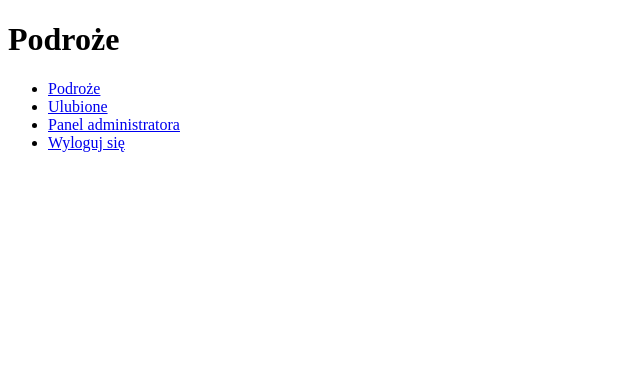
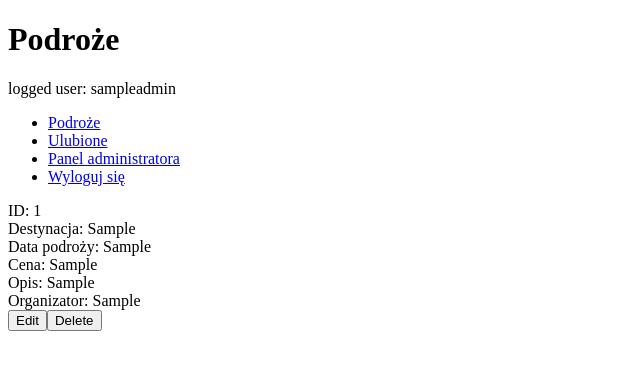
Before and after one commit to Antoni-Ostrowski/Aplikacja-do-zarz-dzania-podr-ami, a PHP site: page / in a window 1280 px wide. Shown: the top 370 px of the page, without its empty margins (0-640 px from the left). Run offline with PHP 8.4, Linux system fonts and the light colour scheme; the visitor is signed in with stand-in values (Sample User, id 1); tables that the repository leaves empty or names only in its code hold one stand-in row (values such as "Sample post").

Commit message:
edytowanie wyswietlanie podrozy

```diff
--- a/index.php
+++ b/index.php
@@ -7,16 +7,104 @@ session_start();
     <meta charset="UTF-8">
     <meta name="viewport" content="width=device-width, initial-scale=1.0">
     <title>Podroże</title>
+    <link rel="stylesheet" href="style.css">
 
 </head>
 <body>
     <h1>Podroże</h1>
     <?php
-    include 'menu.php'
+    include 'menu.php';
+
+    $conn=mysqli_connect("localhost","root","","podroze");
+
+    if(!$conn){
+        die (mysqli_connect_error() . "error");
+    }
+
+    $editing = false; // Initial state of editing
+
+    if(isset($_POST['edit'])) {
+        $editing = true;
+    }
+
+    if(isset($_POST['cancel'])) {
+        $editing = false;
+    }
+
+    if(isset($_POST['delete'])) {
+        $id_podrozy = $_POST['id_podrozy'];
+        $sql = "DELETE FROM lista_podrozy WHERE id_podrozy = $id_podrozy";
+        $result = mysqli_query($conn, $sql);
+
+        header("Location: index.php");
+        exit;
+    }
+
+    if(isset($_POST['update'])) {
+        $id_podrozy = $_POST['id_podrozy'];
+        $destynacja = $_POST['destynacja'];
+        $data_podrozy = $_POST['data_podrozy'];
+        $cena = $_POST['cena'];
+        $opis = $_POST['opis'];
+        $organizator = $_POST['organizator'];
+
+        $data_podrozy = $_POST['data_podrozy'];
+        $formatted_date = date("d/m/Y", strtotime($data_podrozy));
+
+        echo "ID: $id_podrozy<br>";
+        echo "Destynacja: $destynacja<br>";
+        echo "Data podroży: $formatted_date<br>";
+        echo "Cena: $cena<br>";
+        echo "Opis: $opis<br>";
+        echo "Organizator: $organizator<br>";
+
+        // Update the record in the database
+        $sql = "UPDATE lista_podrozy SET destynacja='$destynacja', data_podrozy='$formatted_date', cena=$cena, opis='$opis', organizator='$organizator' WHERE id_podrozy = $id_podrozy";
+        $result = mysqli_query($conn, $sql);
+
+        // Redirect to refresh the page after update
+        header("Location: index.php");
+        exit;
+    }
+
+    $sql="SELECT * FROM lista_podrozy";
+    $result = mysqli_query($conn, $sql);
+
+    if(mysqli_num_rows($result) > 0) {
+        while($row = mysqli_fetch_assoc($result)) {
+            echo '<div class="podroz">';
+            echo "<form action='index.php' method='POST'>";
+            echo "<input type='hidden' name='id_podrozy' value='".$row['id_podrozy']."'>";
+            echo "<p>ID: " . $row['id_podrozy'] ."</p>";
+
+            if ($editing) {
+                // Show inputs for editing
+                echo "<p>Destynacja: <input type='text' name='destynacja' value='".$row['destynacja']."'></p>";
+                echo "<p>Data podroży: <input type='date' name='data_podrozy' value='".$row['data_podrozy']."'></p>";
+                echo "<p>Cena: <input type='number' name='cena' value='".$row['cena']."'></p>";
+                echo "<p>Opis: <textarea name='opis'>".$row['opis']."</textarea></p>";
+                echo "<p>Organizator: <input type='text' name='organizator' value='".$row['organizator']."'></p>";
+                echo "<input type='submit' name='update' value='Save'>";
+                echo "<input type='submit' name='cancel' value='Cancel'>";
+            } else {
+                // Show text if not editing
+                echo "<p>Destynacja: " . $row['destynacja'] ."</p>";
+                echo "<p>Data podroży: " . $row['data_podrozy'] ."</p>";
+                echo "<p>Cena: " . $row['cena'] ."</p>";
+                echo "<p>Opis: " . $row['opis'] ."</p>";
+                echo "<p>Organizator: " . $row['organizator'] ."</p>";
+
+                if($_SESSION['upr'] === 'admin' || $_SESSION['upr'] === 'pracownik') {
+                    echo "<input type='submit' name='edit' value='Edit'>";
+                    echo "<input type='submit' name='delete' value='Delete'>";
+                }
+
+            }
+            echo "</form>";
+            echo "</div>";
+        }
+    }
     ?>
-
-
-
 
 </body>
 </html>
--- a/menu.php
+++ b/menu.php
@@ -1,9 +1,9 @@
 <?php
-    if (isset($_POST['user'])) {
+    if ($_SESSION['user'] !== "") {
         echo "logged user: ";
         echo $_SESSION['user'];
+        echo $_SESSION['upr'];
     }
-
 
 
 ?>
```
Also changed, not shown: admin.php (+6 -1 lines), podroze.sql (+12 -14 lines), style.css (line endings or trailing spaces).
